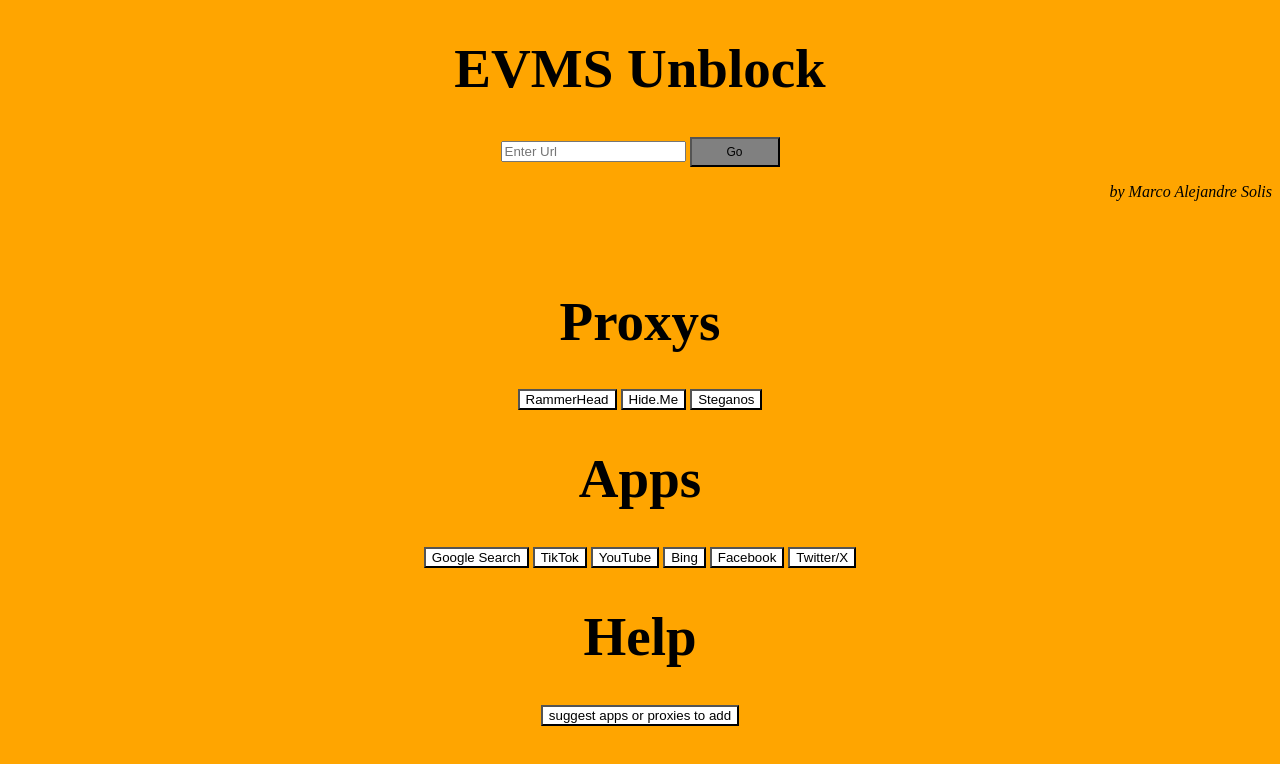
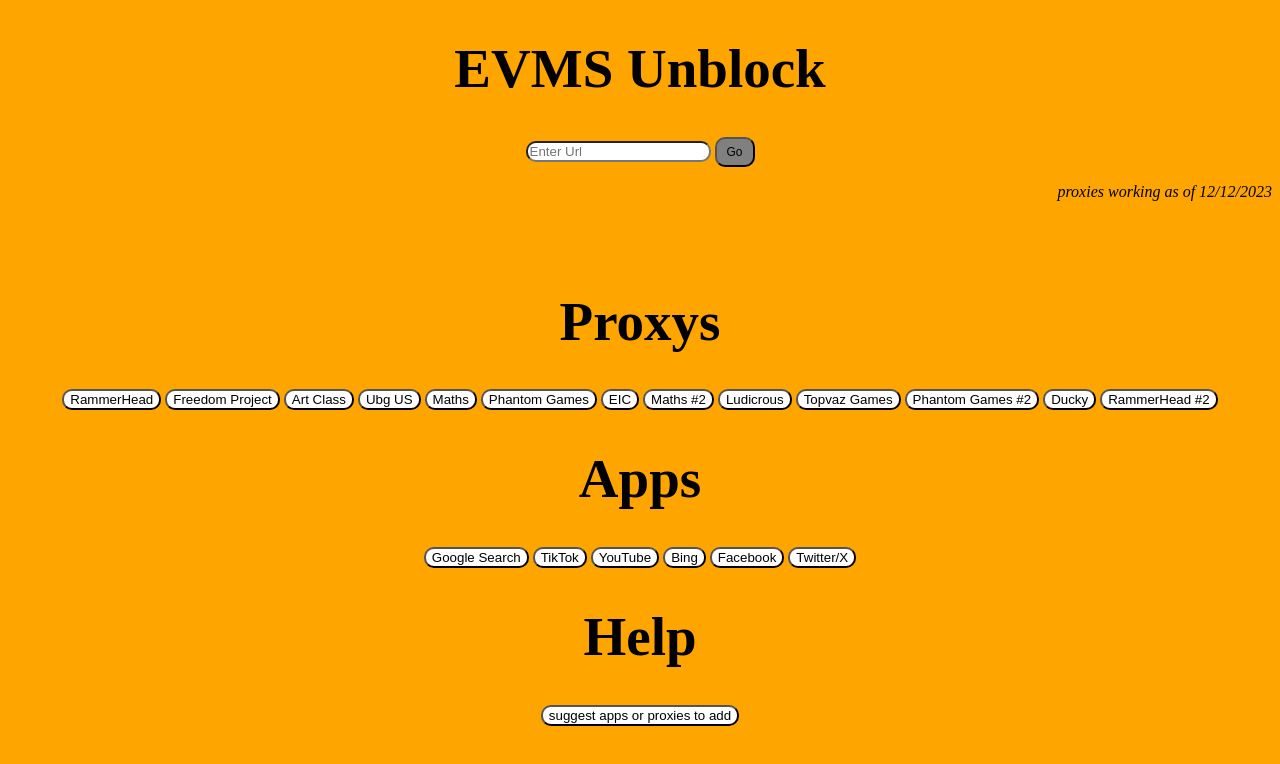
Before and after one commit to marco-evms/marco-evms.github.io, a plain HTML site: page index.html in a window 1280 px wide. Drawn offline with Linux system fonts and the light colour scheme.

Commit message:
Updated index.html
added 9+ proxies and upgraded design, tabs are soon to come

```diff
--- a/index.html
+++ b/index.html
@@ -19,12 +19,13 @@
           text-align: center;;
       }
     .linkbutton{
-          width: 90px;;
+          width: 40px;;
           height:30px;;
           text-align: center;;
           font-color:red;;
           font-size:12px;
           background-color: grey;;
+    border-radius: 10px:
       }
       .credits{
           text-align: right;;
@@ -34,6 +35,7 @@
       button{
          background-color:white;;
           border-color: black;;
+          border-radius: 10px;
       }
       button:hover{
           background-color: red;;
@@ -42,6 +44,9 @@
 
 
       }
+      .urlbar{
+          border-radius: 10px;;
+      }
 
 
     </style>
@@ -49,9 +54,9 @@
     <body>
 
       <h1>EVMS Unblock</h1>
-           <input type="text" id="urlInput" placeholder="Enter Url">
+           <input  type="text" id="urlInput" placeholder="Enter Url" class="urlbar">
         <button class="linkbutton" onclick="redirect()">Go</button>
-        <p class="credits">by Marco Alejandre Solis</p>
+        <p class="credits">proxies working as of 12/12/2023</p>
 
 
 
@@ -60,9 +65,21 @@
 
 
         <h1>Proxys</h1>
-         <button onclick="location.href = 'https://r1.shieldbothost.xyz'; " width="80" height = "20">RammerHead</button>
-        <button onclick="location.href = 'https://hide.me'; "  >Hide.Me</button>
-        <button onclick="location.href='https://steganos.com';">Steganos</button>
+         <button onclick="location.href = 'https://r.achievementnetwork.gq/'; " width="80" height = "20">RammerHead</button>
+          <button onclick="location.href = 'https://hx.illuminx.live/'; " width="80" height = "20">Freedom Project</button>
+        <button onclick="location.href = 'https://math.isreally.pro/'; " width="80" height = "20">Art Class</button>
+         <button onclick="location.href = ' https://biology.ubgus.net/'; " width="80" height = "20">Ubg US</button>
+        <button onclick="location.href = ' https://maths.hs.vc/'; " width="80" height = "20">Maths</button>
+         <button onclick="location.href = ' https://hlskge.bad.mn/'; " width="80" height = "20">Phantom Games</button>
+        <button onclick="location.href = 'https://englishology.org/'; " width="80" height = "20">EIC</button>
+         <button onclick="location.href = 'https://englishclass.us.to/'; " width="80" height = "20">Maths #2</button>
+         <button onclick="location.href = 'https://2peo4p.sse.codesandbox.io/'; " width="80" height = "20">Ludicrous</button>
+         <button onclick="location.href = 'https://scpwolf.sashimimi.com/'; " width="80" height = "20">Topvaz Games</button>
+         <button onclick="location.href = 'https://phantom.delusionz.xyz/'; " width="80" height = "20">Phantom Games #2</button>
+         <button onclick="location.href = 'https://terbium1.pages.dev/'; " width="80" height = "20">Ducky</button>
+         <button onclick="location.href = 'https://slape3.zwanenwater48.nl/'; " width="80" height = "20">RammerHead #2</button>
+
+
         <h1>Apps</h1>
          <button onclick="location.href = 'https://google.com'; ">Google Search</button>
         <button onclick="location.href = 'https://tiktok.com'; ">TikTok</button>
```
